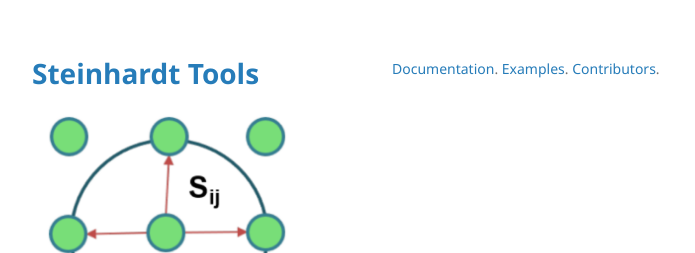
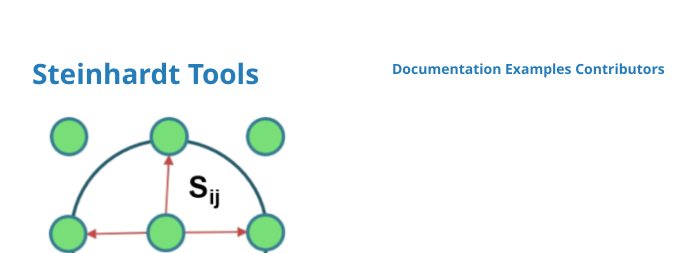
Before and after one commit to pyscal/pyscal, a Jekyll site: the page built from docs/index.md, in a window 1280 px wide. Shown: the top 253 px of the page, without its empty margins (178-873 px from the left). Built offline with Jekyll 4.4.1, drawn with Linux system fonts in a browser that asks for light colours.

Commit message:
doc edit 4

```diff
--- a/docs/index.md
+++ b/docs/index.md
@@ -2,4 +2,4 @@
 layout: default
 ---
 
-[Documentation](./documentation.html). [Examples](./examples.html). [Contributors](./contributors.html).
+#### [Documentation](./documentation.html)        [Examples](./examples.html)        [Contributors](./contributors.html)
```
